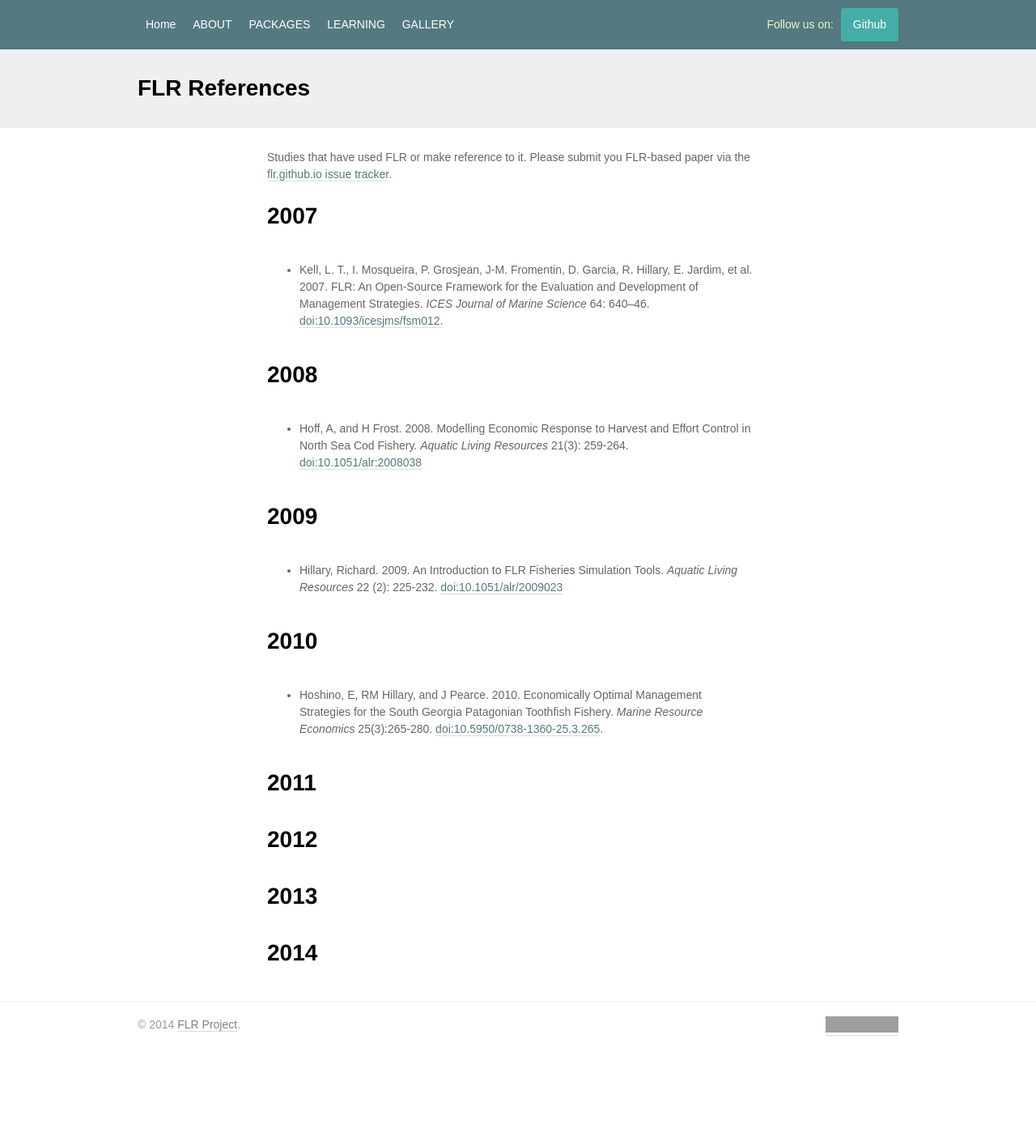
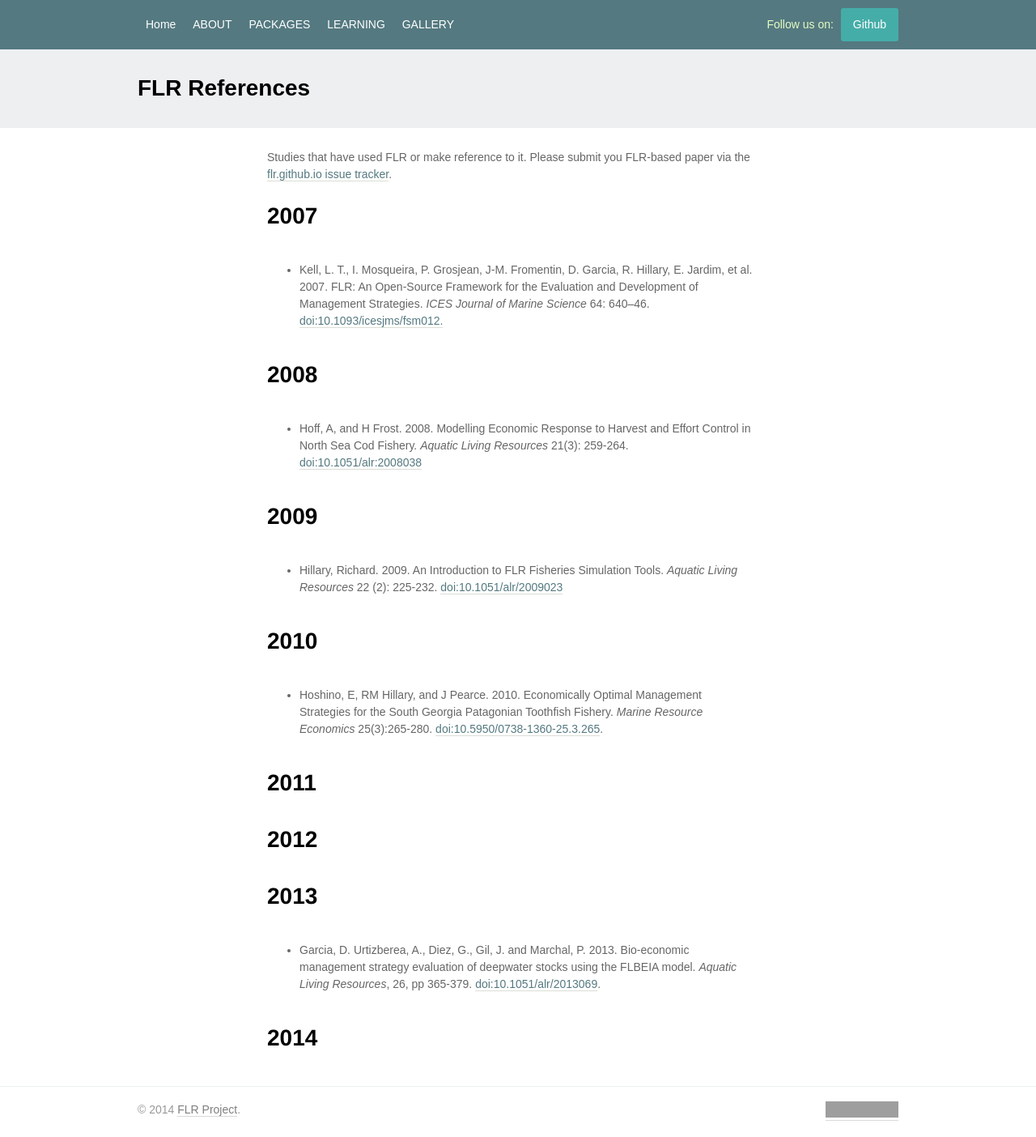
Before and after one commit to flr/flr.github.io, a Jekyll site: the page built from about/references.md, in a window 1280 px wide. Shown: the whole page at 81% size. Built offline with Jekyll 4.4.1, drawn with Linux system fonts in a browser that asks for light colours; some web fonts are replaced; before the commit the page ends 1299 px from its top, so only the background shows below that; grey boxes are pictures that could not be loaded.

Commit message:
Adding references

```diff
--- a/about/references.md
+++ b/about/references.md
@@ -30,4 +30,6 @@
 
 # 2013
 
+-  Garcia, D. Urtizberea, A., Diez, G.,  Gil, J. and Marchal, P. 2013. Bio-economic management strategy evaluation of deepwater stocks using the FLBEIA model. *Aquatic Living Resources*, 26, pp 365-379. [doi:10.1051/alr/2013069](http://dx.doi.org/10.1051/alr/2013069).
+
 # 2014
```
